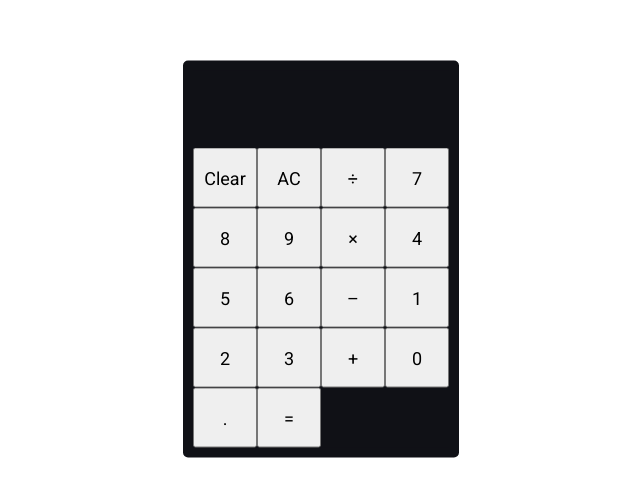
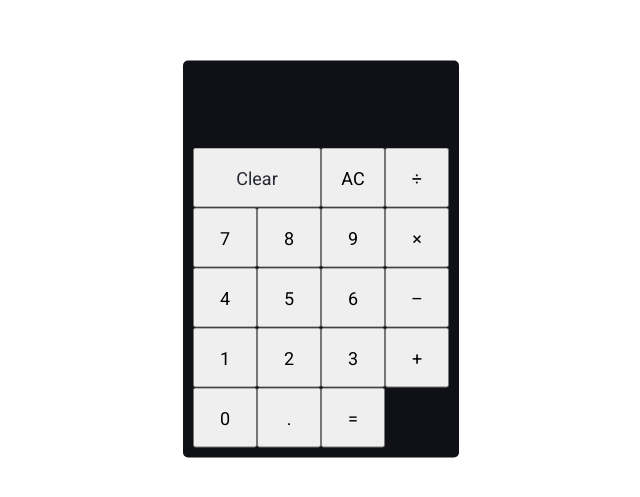
Before and after one commit to Sushant0819/Calculator-demo, a React (Create React App) app: page / in a window 1280 px wide. Shown: the part 141-638 px from the top of the page, without its empty margins (319-959 px from the left). Built offline with nearby package versions, Linux system fonts and the light colour scheme.

Commit message:
completed clear functionality

```diff
--- a/src/App.css
+++ b/src/App.css
@@ -34,4 +34,14 @@ input[type="text"]{
     background-color: #10111600;
     border: 0px;
     color: #ffffff;
+    text-align: right;
+    font-size: 25px;
+    font-weight: 500;
+    letter-spacing: 1px;
+
 }
+#clear{
+    grid-column: 1/3;
+    grid-row: 1;
+    color: #262834;
+}
--- a/src/App.js
+++ b/src/App.js
@@ -5,6 +5,12 @@ const App = () => {
    const [result , setResult]= useState("");
    const handleClick=(e) =>{
     setResult(result.concat(e.target.name));
+   }
+   const clear=() =>{
+    setResult("")
+   }
+   const backspace =() =>{
+
    }
   return (
     <>
@@ -16,8 +22,8 @@ const App = () => {
        </form>
 
        <div className="keypad">
-          <button onClick={handleClick}>Clear</button>
-          <button onClick={handleClick}>AC</button>
+          <button onClick={clear} id="clear">Clear</button>
+          <button onClick={backspace} id="backspace">AC</button>
           <button name ="/" onClick={handleClick}>&divide;</button>
           <button name ="7" onClick={handleClick}>7</button>
           <button name ="8" onClick={handleClick}>8</button>
```
